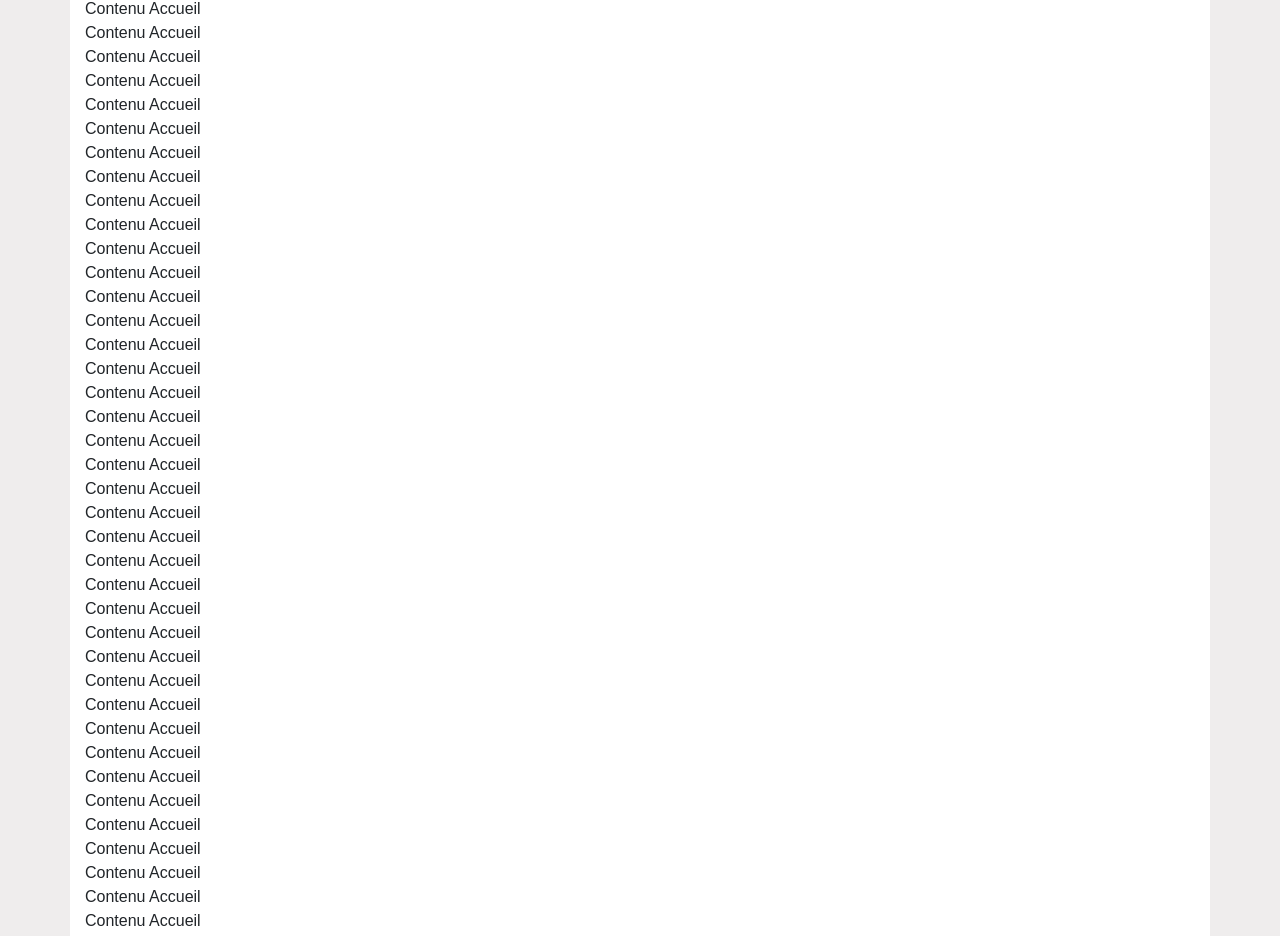
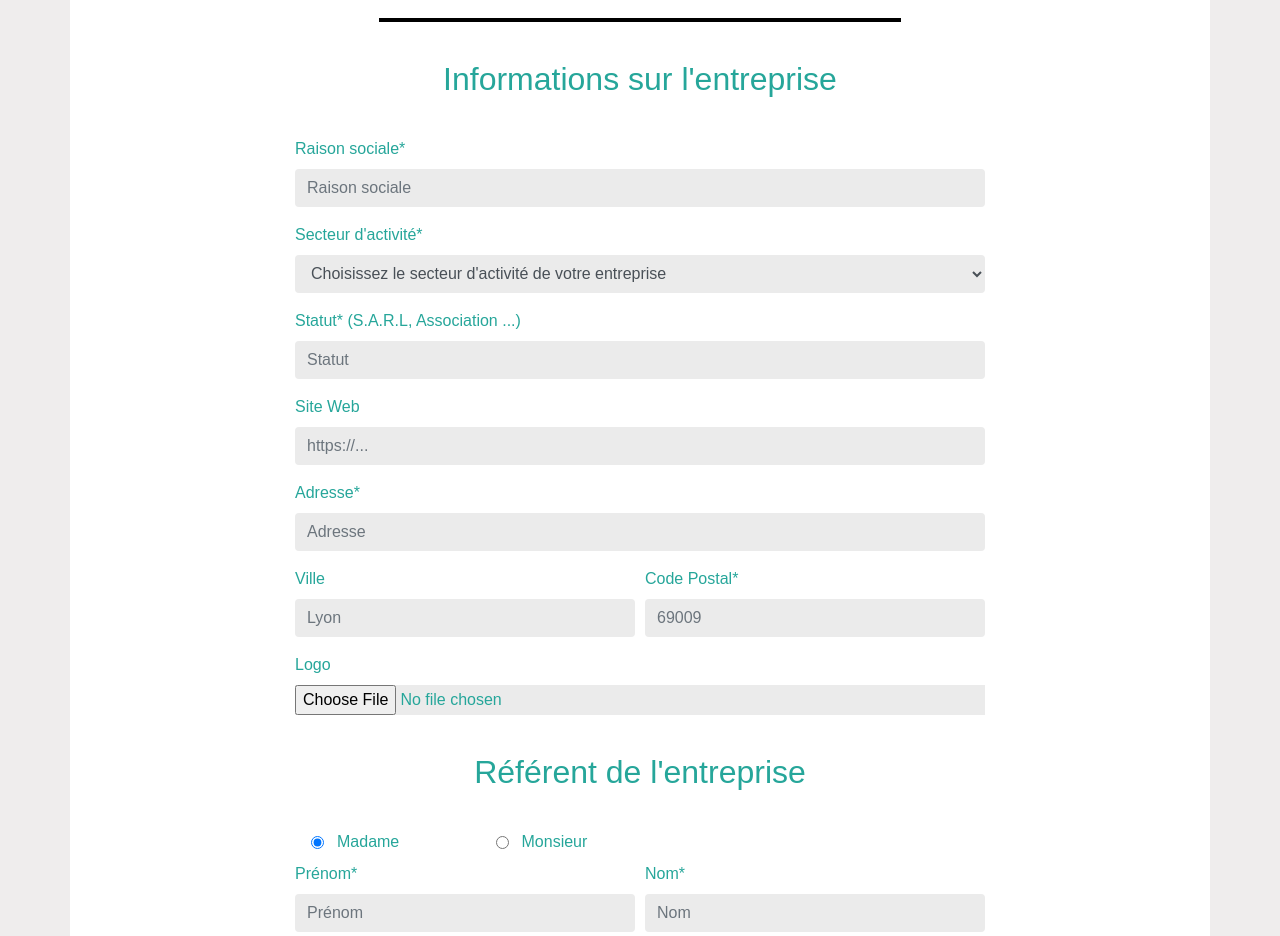
Before and after one commit to Adopt1Projet/AdoptUnStage, an Angular app: page / in a window 1280 px wide. Shown: the part 456-1392 px from the top of the page. Built offline with nearby package versions, Linux system fonts and the light colour scheme; a web font is replaced by a local one.

Commit message:
réalisation de la page et du formulaire inscription enterprise

```diff
--- a/src/app/Router/PageAccueil/page-accueil/page-accueil.component.html
+++ b/src/app/Router/PageAccueil/page-accueil/page-accueil.component.html
@@ -1,50 +1,3 @@
 <div class="container bodyAccueil">
-  <div>Contenu Accueil</div>
-  <div>Contenu Accueil</div>
-  <div>Contenu Accueil</div>
-  <div>Contenu Accueil</div>
-  <div>Contenu Accueil</div>
-  <div>Contenu Accueil</div>
-  <div>Contenu Accueil</div>
-  <div>Contenu Accueil</div>
-  <div>Contenu Accueil</div>
-  <div>Contenu Accueil</div>
-  <div>Contenu Accueil</div>
-  <div>Contenu Accueil</div>
-  <div>Contenu Accueil</div>
-  <div>Contenu Accueil</div>
-  <div>Contenu Accueil</div>
-  <div>Contenu Accueil</div>
-  <div>Contenu Accueil</div>
-  <div>Contenu Accueil</div>
-  <div>Contenu Accueil</div>
-  <div>Contenu Accueil</div>
-  <div>Contenu Accueil</div>
-  <div>Contenu Accueil</div>
-  <div>Contenu Accueil</div>
-  <div>Contenu Accueil</div>
-  <div>Contenu Accueil</div>
-  <div>Contenu Accueil</div>
-  <div>Contenu Accueil</div>
-  <div>Contenu Accueil</div>
-  <div>Contenu Accueil</div>
-  <div>Contenu Accueil</div>
-  <div>Contenu Accueil</div>
-  <div>Contenu Accueil</div>
-  <div>Contenu Accueil</div>
-  <div>Contenu Accueil</div>
-  <div>Contenu Accueil</div>
-  <div>Contenu Accueil</div>
-  <div>Contenu Accueil</div>
-  <div>Contenu Accueil</div>
-  <div>Contenu Accueil</div>
-  <div>Contenu Accueil</div>
-  <div>Contenu Accueil</div>
-  <div>Contenu Accueil</div>
-  <div>Contenu Accueil</div>
-  <div>Contenu Accueil</div>
-  <div>Contenu Accueil</div>
-  <div>Contenu Accueil</div>
-  <div>Contenu Accueil</div>
-  <div>Contenu Accueil</div>
+  <app-page-inscription-entreprise></app-page-inscription-entreprise>
 </div>
--- /dev/null
+++ b/src/app/Router/PageAccueil/page-inscription-entreprise/formulaire-incription-entreprise/formulaire-incription-entreprise.component.css
@@ -0,0 +1,48 @@
+form{
+    color: #26a69a;
+    margin: 0 auto;
+    padding-top: 5vw;
+    padding-bottom: 5vh;
+}
+
+.titres{
+    margin-top: 3vw;
+    margin-bottom: 3vw;
+}
+
+h1, h2{
+   text-align: center;
+}
+
+hr{
+  width: 75%;
+  border: 2px solid #000;
+}
+
+input, select{
+  background-color: #ebebeb;
+  border: none;
+}
+
+.logo{
+  overflow: hidden;
+}
+
+.mmeMr{
+  padding-left: 1rem;
+  padding-bottom: 1vh;
+}
+
+.genre, .check{
+  padding-left: 0.5rem;
+  vertical-align: middle;
+}
+
+.btn{
+  background-color: #26a69a;
+  height: 8vh;
+  color: white;
+  font-weight: bold;
+  font-size: 1.25rem;
+  margin-top: 3vh;
+}
--- /dev/null
+++ b/src/app/Router/PageAccueil/page-inscription-entreprise/formulaire-incription-entreprise/formulaire-incription-entreprise.component.html
@@ -0,0 +1,126 @@
+<div class="container">
+  <form class="col-md-8" action="" method="post">
+    <div class="col-sm-12 titres">
+      <h1>Création d'un compte entreprise</h1>
+    </div>
+    <hr>
+    <div class="col-sm-12 titres">
+      <h2>Informations sur l'entreprise</h2>
+    </div>
+    <div class="form-group">
+      <label for="raisonSociale">Raison sociale*</label>
+      <input type="text" class="form-control" id="raisonSociale" placeholder="Raison sociale">
+    </div>
+
+    <div class="form-group">
+      <label for="secteurActivité">Secteur d'activité*</label>
+      <select class="form-control">
+        <option>Choisissez le secteur d'activité de votre entreprise</option>
+      </select>
+    </div>
+
+    <div class="form-group">
+      <label for="statut">Statut* (S.A.R.L, Association ...)</label>
+      <input type="text" class="form-control" id="statut" placeholder="Statut">
+    </div>
+
+    <div class="form-group">
+      <label for="siteWeb">Site Web</label>
+      <input type="text" class="form-control" id="siteWeb" placeholder="https://...">
+    </div>
+
+    <div class="form-group">
+      <label for="adresse">Adresse*</label>
+      <input type="text" class="form-control" id="adresse" placeholder="Adresse">
+    </div>
+
+    <div class="form-row">
+      <div class="form-group col-md-6">
+        <label for="ville">Ville</label>
+        <input type="text" class="form-control" id="ville" placeholder="Lyon">
+      </div>
+      <div class="form-group col-md-6">
+        <label for="codePostal">Code Postal*</label>
+        <input type="text" class="form-control" id="codePostal" placeholder="69009">
+      </div>
+    </div>
+
+    <div class="form-group logo">
+      <label for="logo">Logo</label>
+      <input type="file" class="form-control-file" id="logo">
+    </div>
+
+    <div class="col-sm-12 titres">
+      <h2>Référent de l'entreprise</h2>
+    </div>
+
+    <div class="form-check form-check-inline col-sm-3 mmeMr">
+      <input class="form-check-input check" type="radio" name="gridRadios" id="prenomReferent" value="option1" checked>
+      <label class="form-check-label genre" for="prenomReferent">
+        Madame
+      </label>
+    </div>
+    <div class="form-check form-check-inline col-sm-3 mmeMr">
+      <input class="form-check-input check" type="radio" name="gridRadios" id="nomReferent" value="option2">
+      <label class="form-check-label genre" for="nomReferent">
+        Monsieur
+      </label>
+    </div>
+
+    <div class="form-row">
+      <div class="form-group col-md-6">
+        <label for="prenomReferent">Prénom*</label>
+        <input type="text" class="form-control" id="prenomReferent" placeholder="Prénom">
+      </div>
+      <div class="form-group col-md-6">
+        <label for="nomReferent">Nom*</label>
+        <input type="text" class="form-control" id="nomReferent" placeholder="Nom">
+      </div>
+    </div>
+
+    <div class="form-group">
+      <label for="fonction">Fonction</label>
+      <input type="password" class="form-control" id="fonction" placeholder="Fonction">
+    </div>
+
+    <div class="form-group">
+      <label for="telephone">Téléphone</label>
+      <input type="text" class="form-control" id="telephone" placeholder="n°">
+    </div>
+
+    <div class="col-sm-12 titres">
+      <h2>Identifiants de l'entreprise</h2>
+    </div>
+
+    <div class="form-group">
+      <label for="mail">E-mail*</label>
+      <input type="email" class="form-control" id="mail" placeholder="E-mail">
+    </div>
+
+    <div class="form-group">
+      <label for="confirmMail">Confirmation E-mail*</label>
+      <input type="email" class="form-control" id="confirmMail" placeholder="Confirmation E-mail">
+    </div>
+
+    <div class="form-group">
+      <label for="motDePasse">Mot de passe*</label>
+      <input type="password" class="form-control" id="motDePasse" placeholder="Mot de passe">
+    </div>
+
+    <div class="form-group">
+      <label for="confirmMotdePasse">Password</label>
+      <input type="password" class="form-control" id="confirmMotdePasse" placeholder="Confirmation mot de passe">
+    </div>
+
+    <div class="form-group form-check">
+      <input type="checkbox" class="form-check-input" id="exampleCheck1">
+      <label class="form-check-label check" for="exampleCheck1">Je certifie avoir lu les conditions d'utilisation du site et m'y
+        conformer</label>
+    </div>
+
+    <div class="d-flex justify-content-around">
+      <button type="button" class="btn col-4 col-sm-5 shadow">Retour</button>
+      <button type="submit" class="btn col-4 col-sm-5 shadow">Valider</button>
+    </div>
+  </form>
+</div>
--- /dev/null
+++ b/src/app/Router/PageAccueil/page-inscription-entreprise/formulaire-incription-entreprise/formulaire-incription-entreprise.component.ts
@@ -0,0 +1,15 @@
+import { Component, OnInit } from '@angular/core';
+
+@Component({
+  selector: 'app-formulaire-incription-entreprise',
+  templateUrl: './formulaire-incription-entreprise.component.html',
+  styleUrls: ['./formulaire-incription-entreprise.component.css']
+})
+export class FormulaireIncriptionEntrepriseComponent implements OnInit {
+
+  constructor() { }
+
+  ngOnInit() {
+  }
+
+}
--- /dev/null
+++ b/src/app/Router/PageAccueil/page-inscription-entreprise/page-inscription-entreprise/page-inscription-entreprise.component.html
@@ -0,0 +1 @@
+<app-formulaire-incription-entreprise></app-formulaire-incription-entreprise>
--- /dev/null
+++ b/src/app/Router/PageAccueil/page-inscription-entreprise/page-inscription-entreprise/page-inscription-entreprise.component.ts
@@ -0,0 +1,15 @@
+import { Component, OnInit } from '@angular/core';
+
+@Component({
+  selector: 'app-page-inscription-entreprise',
+  templateUrl: './page-inscription-entreprise.component.html',
+  styleUrls: ['./page-inscription-entreprise.component.css']
+})
+export class PageInscriptionEntrepriseComponent implements OnInit {
+
+  constructor() { }
+
+  ngOnInit() {
+  }
+
+}
--- a/src/app/app.module.ts
+++ b/src/app/app.module.ts
@@ -7,13 +7,17 @@ import { AppComponent } from './app.component';
 import { NavbarComponent } from './navbar/navbar.component';
 import { FooterComponent } from './footer/footer.component';
 import { PageAccueilComponent } from './Router/PageAccueil/page-accueil/page-accueil.component';
+import { PageInscriptionEntrepriseComponent } from './Router/PageAccueil/page-inscription-entreprise/page-inscription-entreprise/page-inscription-entreprise.component';
+import { FormulaireIncriptionEntrepriseComponent } from './Router/PageAccueil/page-inscription-entreprise/formulaire-incription-entreprise/formulaire-incription-entreprise.component';
 
 @NgModule({
   declarations: [
     AppComponent,
     NavbarComponent,
     FooterComponent,
-    PageAccueilComponent
+    PageAccueilComponent,
+    PageInscriptionEntrepriseComponent,
+    FormulaireIncriptionEntrepriseComponent
   ],
   imports: [
     BrowserModule,
```
Also changed, not shown: src/app/Router/PageAccueil/page-inscription-entreprise/page-inscription-entreprise/page-inscription-entreprise.component.css (added), 1 other file (tests, documents, lock files or other folders).
